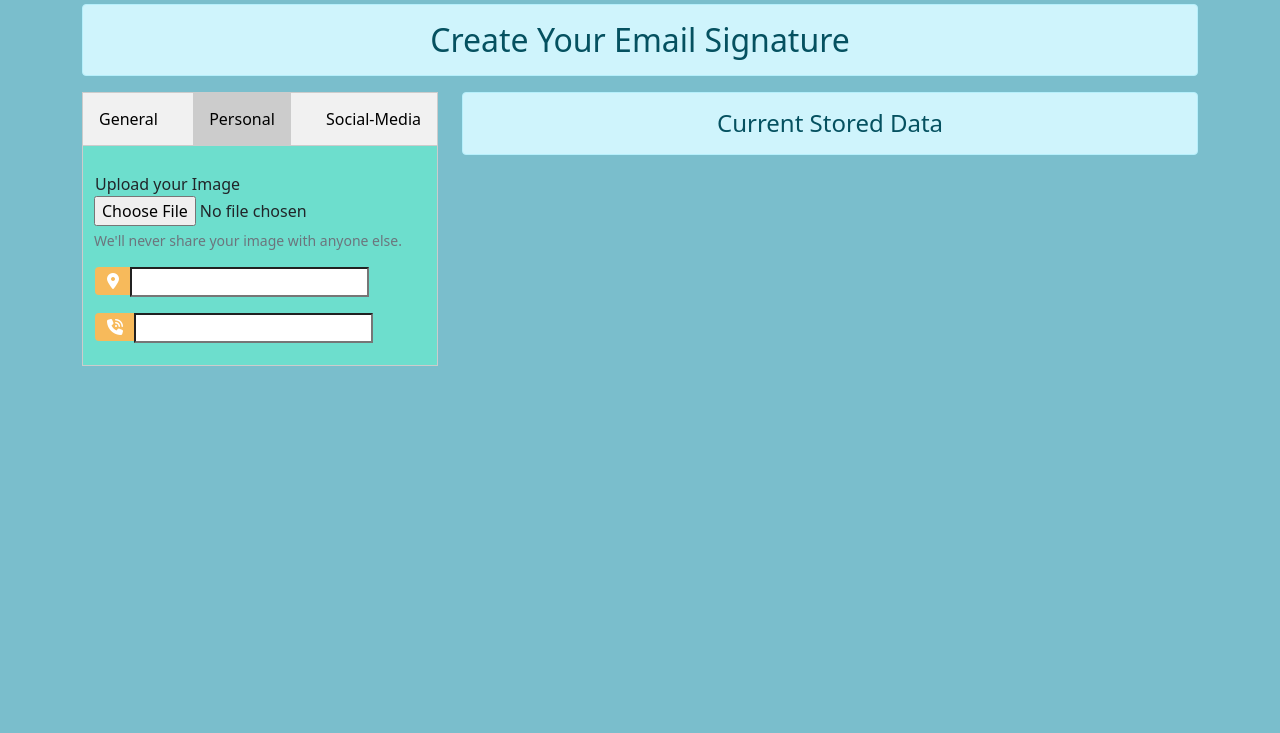
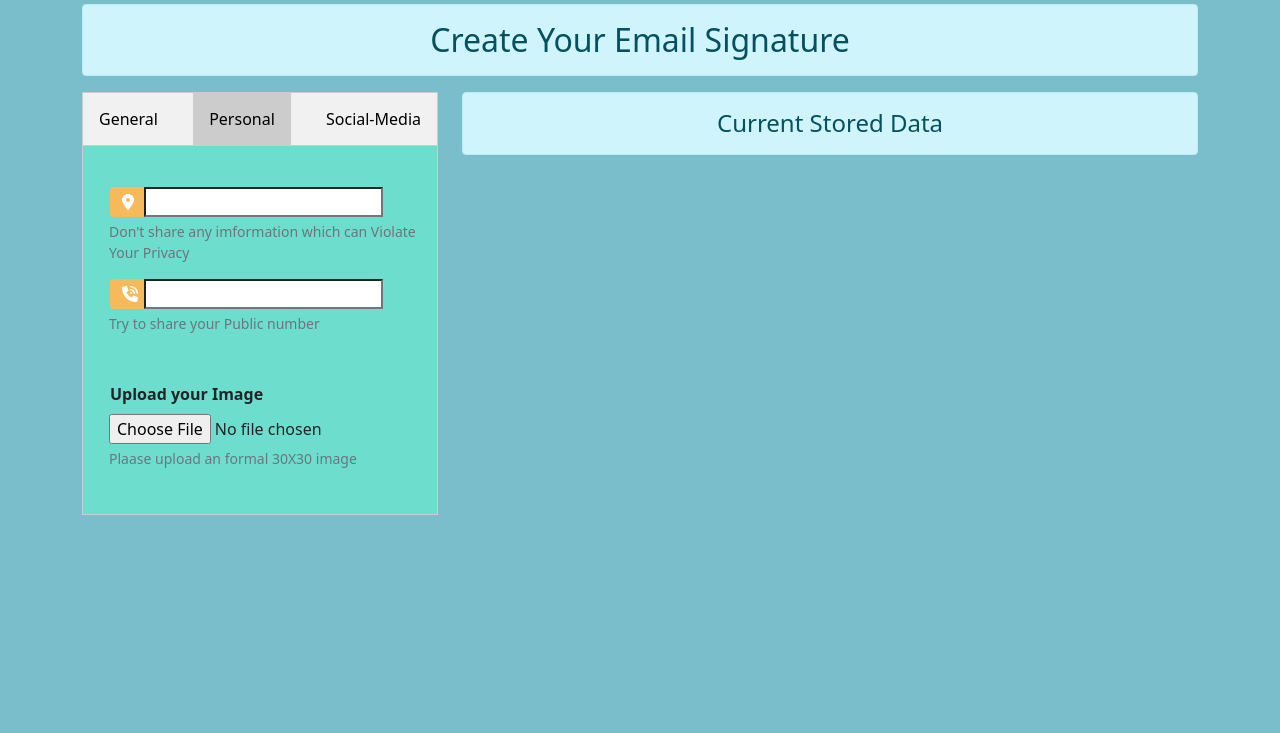
Before and after one commit to TahminaTania/Email_Signature_Generator, a Django app: page / in a window 1280 px wide, after a click on "Personal". Shown: the top 733 px of the page. Run offline with Django 4.2, Linux system fonts and the light colour scheme; some libraries are stand-ins or nearby versions.

Commit message:
sunday 2

```diff
--- a/signature/templates/signature/input.html
+++ b/signature/templates/signature/input.html
@@ -3,7 +3,7 @@
 
 {%block content%}
 <div class="row">
-    <div class="col-sm-4" >
+    <div class="col-sm-4">
 
 <div class="tab" style="display:flex; justify-content:space-between;">
   <button class="tablinks" onclick="openCity(event, 'General')">General</button>
@@ -11,55 +11,44 @@
   <button class="tablinks" onclick="openCity(event, 'Social-Media')">Social-Media</button>
 </div>
 
-<form method="POST" action="">
+<form method="POST" action="" >
     {% csrf_token %}
 <div id="General" class="tabcontent bg-info">
 
 			<div class="d-flex justify-content-center form_container">
               <li style="list-style:none">
 
-                <div class="input-group mb-3">
+                <div class="input-group mt-3 mb-4">
                     <div class="input-group-append">
-                        <span class="input-group-text"><i class="fas fa-user"></i></span>
+                        <span class="input-group-text" style="width:40px"><i class="fas fa-user"></i></span>
                     </div>
                     {{form.name}}
                 </div>
-                <div class="input-group mb-3">
+                <div class="input-group mb-4">
                     <div class="input-group-append">
-                        <span class="input-group-text"><i class="fas fa-envelope-square"></i></span>
+                        <span class="input-group-text" style="width:40px"><i class="fas fa-envelope-square"></i></span>
                     </div>
                     {{form.email}}
                 </div>
-                <div class="input-group mb-3">
+                <div class="input-group mb-4">
                     <div class="input-group-append">
-                        <span class="input-group-text"><i class="fa-regular fa-id-card"></i></span>
+                        <span class="input-group-text"style="width:40px"><i class="fa-regular fa-id-card"></i></span>
                     </div>
                     {{form.Job_Title}}
                 </div>
-                <div class="input-group mb-3">
+                <div class="input-group mb-4">
                     <div class="input-group-append">
-                        <span class="input-group-text"><i class="fa-solid fa-users"></i></span>
+                        <span class="input-group-text"style="width:40px"><i class="fa-solid fa-users"></i></span>
                     </div>
                     {{form.Department}}
                 </div>
-                <div class="input-group mb-3">
+                <div class="input-group mb-5">
                     <div class="input-group-append">
-                        <span class="input-group-text"><i class="fa-solid fa-building-columns"></i></span>
+                        <span class="input-group-text"style="width:40px"><i class="fa-solid fa-building-columns"></i></span>
                     </div>
                     {{form.Company}}
                 </div>
-                <div class="input-group mb-3">
-                    <div class="input-group-append">
-                        <span class="input-group-text"><i class="fa-solid fa-location-dot"></i></span>
-                    </div>
-                    {{form.Address}}
-                </div>
-                <div class="input-group mb-3">
-                    <div class="input-group-append">
-                        <span class="input-group-text"><i class="fa-solid fa-phone-volume"></i></span>
-                    </div>
-                    {{form.Phone}}
-                </div>
+
             </li>
 
 </div>
@@ -77,24 +66,27 @@
 <div id="Personal" class="tabcontent" style="background-color: #6ddecd ">
     <div class="d-flex justify-content-center form_container"style="width:fit-content">
 
-        <li style="list-style:none">
-        <div class="input-group mb-3">
-            <label for="exampleFormControlFile1">Upload your Image</label>
-            {{form.Image}}
-            <div id="emailHelp" class="form-text">We'll never share your image with anyone else.</div>
-          </div>
-          <div class="input-group mb-3">
+        <li style="list-style:none; margin:15px;">
+
+          <div class="input-group mb-3" >
             <div class="input-group-append">
-                <span class="input-group-text"><i class="fa-solid fa-location-dot"></i></span>
+                <span class="input-group-text" style="width:35px; height:30px;"><i class="fa-solid fa-location-dot"></i></span>
             </div>
             {{form.Address}}
+            <div id="emailHelp" class="form-text">Don't share any imformation which can Violate Your Privacy</div>
         </div>
-        <div class="input-group mb-3">
+        <div class="input-group mb-5">
             <div class="input-group-append">
-                <span class="input-group-text"><i class="fa-solid fa-phone-volume"></i></span>
+                <span class="input-group-text" style="width:35px; height:30px;"><i class="fa-solid fa-phone-volume"></i></span>
             </div>
             {{form.Phone}}
+            <div id="emailHelp" class="form-text">Try to share your Public number</div>
         </div>
+        <div class="input-group mb-4" >
+            <label for="exampleFormControlFile1" class="mb-2"><b>Upload your Image </b></label>
+            {{form.Image}}
+            <div id="emailHelp" class="form-text">Plaase upload an formal 30X30 image</div>
+          </div>
 
 
 
@@ -128,7 +120,7 @@
         </li>
         {% comment %} </form> {% endcomment %}
     </div>
-    <div class="d-grid gap-2 col-6 mx-auto">
+    <div class="d-grid gap-2 col-6 mx-auto mt-3 mb-3">
         <input class="btn btn-lg btn-dark" type="submit" value="Apply">
     </div>
 </div>
```
